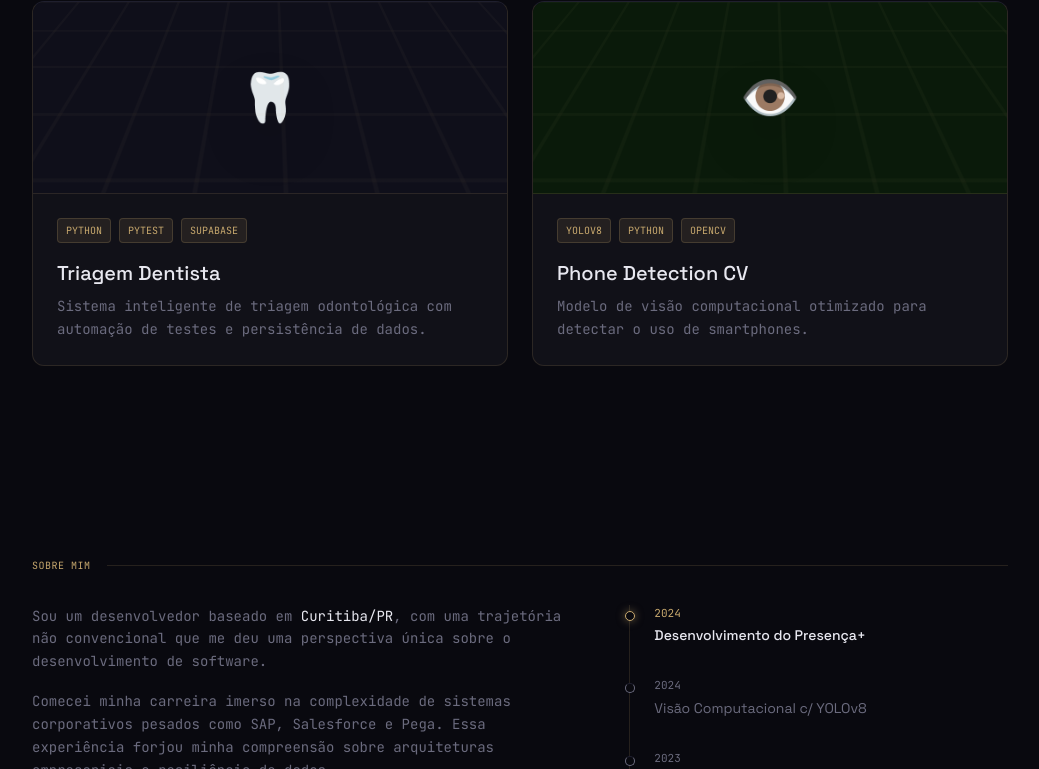
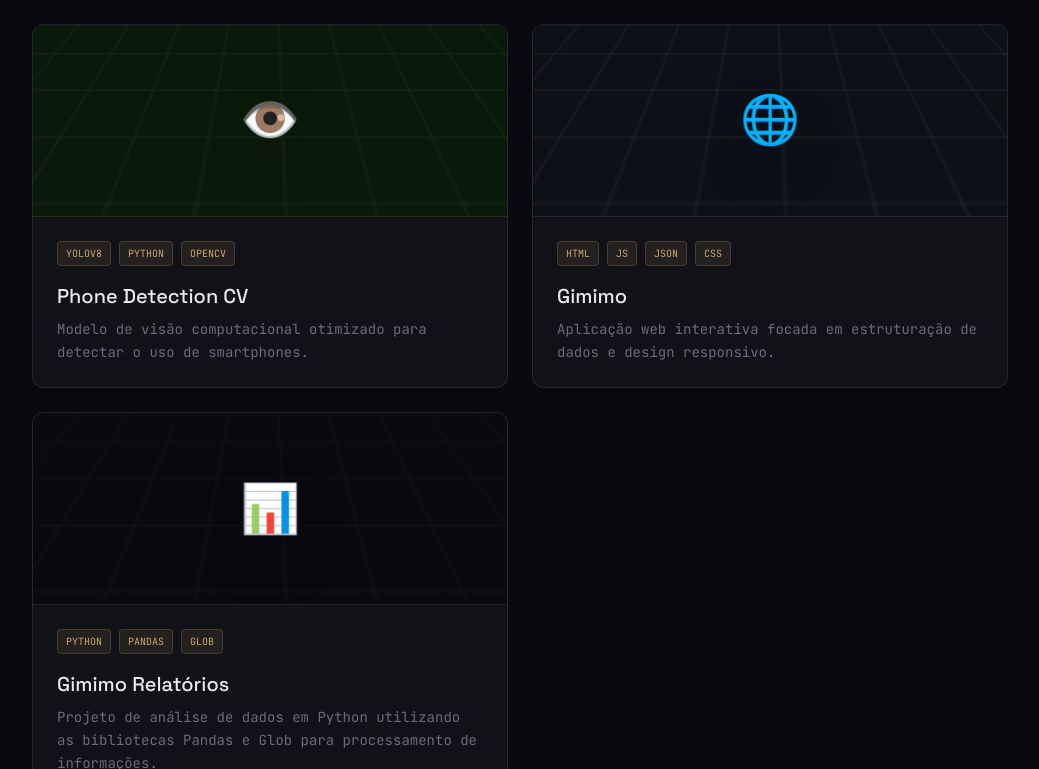
Before and after one commit to motaigr/portf-lio-igor-mota, a React (Vite) app: page / in a window 1280 px wide. Shown: the part 1111-1880 px from the top of the page, without its empty margins (120-1159 px from the left). Built offline with nearby package versions, Linux system fonts and the light colour scheme.

Commit message:
Auto-commit before sync

```diff
--- a/package.json
+++ b/package.json
@@ -2,7 +2,7 @@
   "name": "skip-react-template",
   "description": "A frontend React Vite TypeScript Shadcn UI template for Skip projects",
   "private": true,
-  "version": "0.0.3",
+  "version": "0.0.6",
   "type": "module",
   "scripts": {
     "start": "vite dev",
--- a/src/components/sections/Education.tsx
+++ b/src/components/sections/Education.tsx
@@ -25,8 +25,11 @@ export function Education() {
           <div className="p-6 rounded-xl border-[0.5px] border-t-border bg-t-bg2 flex flex-col h-full">
             <div className="flex justify-between items-start mb-4">
               <h3 className="text-lg font-medium text-t-text">Universidade Positivo</h3>
+              <span className="px-2 py-1 rounded bg-t-gold/10 text-t-gold font-mono text-[10px] uppercase border-[0.5px] border-t-gold/20">
+                Em curso
+              </span>
             </div>
-            <p className="font-mono text-sm text-t-muted">Análise e Desenvolvimento de Sistemas</p>
+            <p className="font-mono text-sm text-t-muted">Sistemas de Informação</p>
           </div>
         </Reveal>
       </div>
--- a/src/components/sections/Projects.tsx
+++ b/src/components/sections/Projects.tsx
@@ -9,7 +9,8 @@ const projects = [
     icon: '🏠',
     color: '#0D1117',
     gridColor: 'rgba(200, 169, 110, 0.1)',
-    span: 'md:col-span-2',
+    span: 'md:col-span-1',
+    link: 'https://github.com/motaigr/api-imoveis',
   },
   {
     title: 'Triagem Dentista',
@@ -20,6 +21,7 @@ const projects = [
     color: '#0F0F1A',
     gridColor: 'rgba(200, 169, 110, 0.08)',
     span: 'md:col-span-1',
+    link: 'https://github.com/motaigr/triagem-odontologica',
   },
   {
     title: 'Phone Detection CV',
@@ -29,6 +31,28 @@ const projects = [
     color: '#0A1A0A',
     gridColor: 'rgba(200, 169, 110, 0.08)',
     span: 'md:col-span-1',
+    link: 'https://github.com/motaigr/meu-primeiro-projeto-ia',
+  },
+  {
+    title: 'Gimimo',
+    description: 'Aplicação web interativa focada em estruturação de dados e design responsivo.',
+    tags: ['HTML', 'JS', 'JSON', 'CSS'],
+    icon: '🌐',
+    color: '#0D1117',
+    gridColor: 'rgba(200, 169, 110, 0.1)',
+    span: 'md:col-span-1',
+    link: 'https://github.com/motaigr/gimimo',
+  },
+  {
+    title: 'Gimimo Relatórios',
+    description:
+      'Projeto de análise de dados em Python utilizando as bibliotecas Pandas e Glob para processamento de informações.',
+    tags: ['Python', 'Pandas', 'Glob'],
+    icon: '📊',
+    color: '#09090F',
+    gridColor: 'rgba(200, 169, 110, 0.05)',
+    span: 'md:col-span-1',
+    link: 'https://github.com/motaigr/gimimo_relatorios',
   },
 ]
 
@@ -42,7 +66,12 @@ export function Projects() {
       <div className="grid grid-cols-1 md:grid-cols-2 gap-6 mt-8">
         {projects.map((p, i) => (
           <Reveal key={i} delay={i * 100} className={p.span}>
-            <div className="group rounded-xl bg-t-bg2 border-[0.5px] border-t-border overflow-hidden transition-all duration-300 hover:border-t-gold/35 cursor-pointer h-full flex flex-col">
+            <a
+              href={p.link}
+              target="_blank"
+              rel="noopener noreferrer"
+              className="group rounded-xl bg-t-bg2 border-[0.5px] border-t-border overflow-hidden transition-all duration-200 hover:border-t-gold/35 cursor-pointer h-full flex flex-col"
+            >
               <div
                 className="relative w-full h-48 overflow-hidden flex items-center justify-center border-b-[0.5px] border-t-border"
                 style={{ backgroundColor: p.color }}
@@ -79,7 +108,7 @@ export function Projects() {
                   {p.description}
                 </p>
               </div>
-            </div>
+            </a>
           </Reveal>
         ))}
       </div>
```
Also changed, not shown: .skip.config.json.
